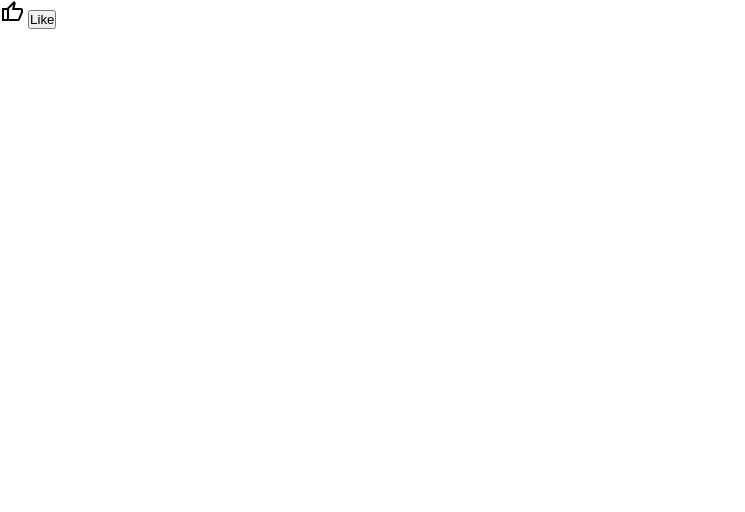
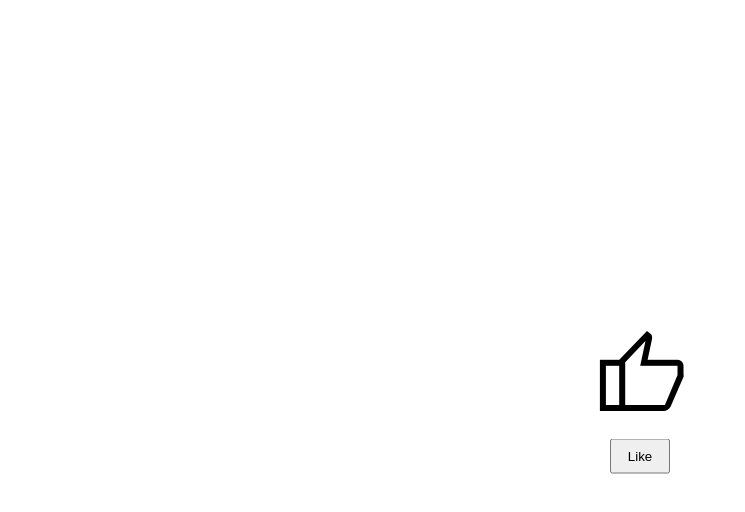
Before and after one commit to Arjunliljo/Like-Button, a plain HTML site: page index.html in a window 1280 px wide. Shown: the whole page, without its empty margins (0-745 px from the left). Drawn offline with nearby package versions, Linux system fonts and the light colour scheme.

Commit message:
started js

```diff
--- a/index.html
+++ b/index.html
@@ -8,13 +8,17 @@
     <link rel="stylesheet" href="style.css">
 </head>
 <body>
-    <div class="like-box">
-        <span class="material-symbols-outlined">
-            thumb_up
-        </span>
-        <button class="like-button">
-            Like
-        </button>
+    <div class="container">
+        <div class="like-box">
+
+                <span class="material-symbols-outlined icon">
+                    thumb_up
+                </span>
+
+            <button class="like-button" id="likeButton">
+                Like
+            </button>
+        </div>
     </div>
     <script src="./script.js"></script>
 </body>
--- a/script.js
+++ b/script.js
@@ -0,0 +1,11 @@
+
+const button = document.getElementById('likeButton');
+const icon = document.querySelector('.like-box span')
+
+
+button.addEventListener('click', like);
+
+function like{
+
+
+}
--- a/style.css
+++ b/style.css
@@ -3,3 +3,36 @@
     margin: 0;
     box-sizing: border-box;
 }
+
+.container{
+    height: 100svh;
+    width: 100%;
+    position: relative;
+}
+.like-box{
+    position: absolute;
+    top: 50%;
+    left: 50%;
+    transform: translateX(-50%) translateY(-50%);
+    display: flex;
+    flex-direction: column;
+    gap: 1rem;
+    align-items: center;
+}
+.icon{
+    font-size: 6rem;
+    transition: .5s all;
+    transform-origin: bottom left;
+}
+
+.icon:hover{
+    transform: rotate(-10deg);
+}
+
+.icon span{
+    font-size: 3rem;
+}
+.like-box button{
+    padding: .5rem 1rem;
+    cursor: pointer;
+}
```
